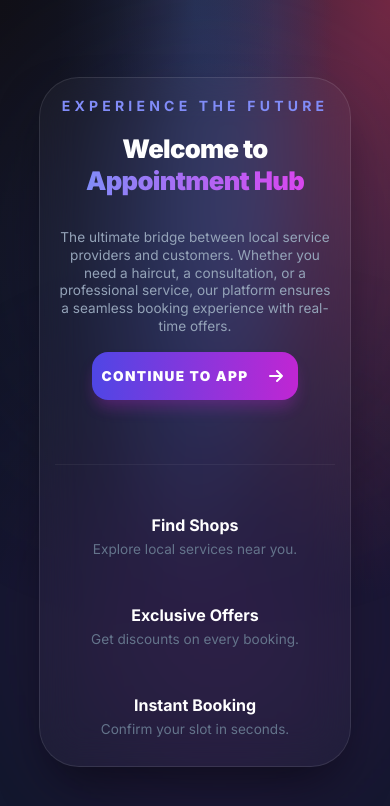
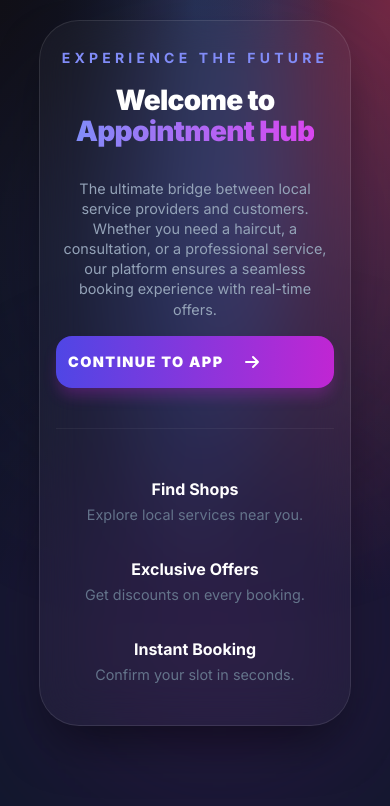
Before and after one commit to aryanbankar23-afk/appointment-hub, a plain HTML site: page index.html in a window 390 px wide. Drawn offline with nearby package versions, Linux system fonts and the light colour scheme.

Commit message:
tightened mobile gaps and fixed alignment

```diff
--- a/index.html
+++ b/index.html
@@ -9,46 +9,63 @@
     <style>
         /* This targets ONLY phone screens */
         @media (max-width: 480px) {
-    /* 1. Force the container to be exactly the screen height */
+    /* 1. Remove the 'justify-center' to stop the giant vertical gaps */
     body {
-        padding: 5px 15px !important;
-        height: 100dvh !important; /* Forces content into the visible window */
-        display: flex;
-        flex-direction: column;
-        justify-content: center;
-        overflow: hidden; /* Prevents accidental scrolling */
+        padding: 10px 15px !important;
+        display: block !important; /* Changes from flex to normal flow */
+        height: auto !important;
+        overflow-y: auto !important;
     }
 
-    /* 2. Shrink the spacing between the 'Welcome' and the buttons */
+    /* 2. Tighten the main glass container */
     .glass-card {
-        padding: 15px !important;
-        margin-top: 5px !important;
-        margin-bottom: 5px !important;
+        padding: 1.5rem 1rem !important;
+        margin: 10px auto !important;
+        width: 100% !important;
     }
 
-    /* 3. Significantly smaller headers to save vertical space */
+    /* 3. Align all text properly and reduce sizes */
     h1 {
-        font-size: 1.6rem !important;
-        margin-bottom: 4px !important;
+        font-size: 1.75rem !important;
+        line-height: 1.1 !important;
+        margin-bottom: 0.5rem !important;
+        text-align: center;
     }
 
-    .text-fuchsia-500, h2 {
-        font-size: 1.4rem !important;
-        margin-bottom: 4px !important;
+    /* This is the 'EXPERIENCE THE FUTURE' text */
+    .tracking-widest {
+        font-size: 0.7rem !important;
+        margin-bottom: 0.5rem !important;
+        letter-spacing: 0.1em !important;
     }
 
-    /* 4. Minimize the paragraph text */
+    /* 4. Fix the description gap */
     p {
-        font-size: 0.85rem !important;
-        line-height: 1.3 !important;
-        margin-bottom: 12px !important;
+        font-size: 0.9rem !important;
+        line-height: 1.4 !important;
+        margin-bottom: 1rem !important;
+        text-align: center;
+        padding: 0 5px !important;
     }
 
-    /* 5. Compact Buttons */
+    /* 5. Make the button fit the flow */
     .btn-gradient {
-        padding: 10px !important;
-        margin-top: 5px !important;
-        font-size: 0.85rem !important;
+        width: 100% !important;
+        padding: 12px !important;
+        font-size: 0.9rem !important;
+        margin-bottom: 1.5rem !important;
+    }
+
+    /* 6. Tighten the bottom 'Find Shops' feature list */
+    .grid, .space-y-8 {
+        gap: 1rem !important;
+        margin-top: 1rem !important;
+    }
+
+    /* Shrink the feature headers (Find Shops, Exclusive Offers) */
+    h3, .text-xl {
+        font-size: 1.1rem !important;
+        margin-bottom: 2px !important;
     }
 }
         body {
```
